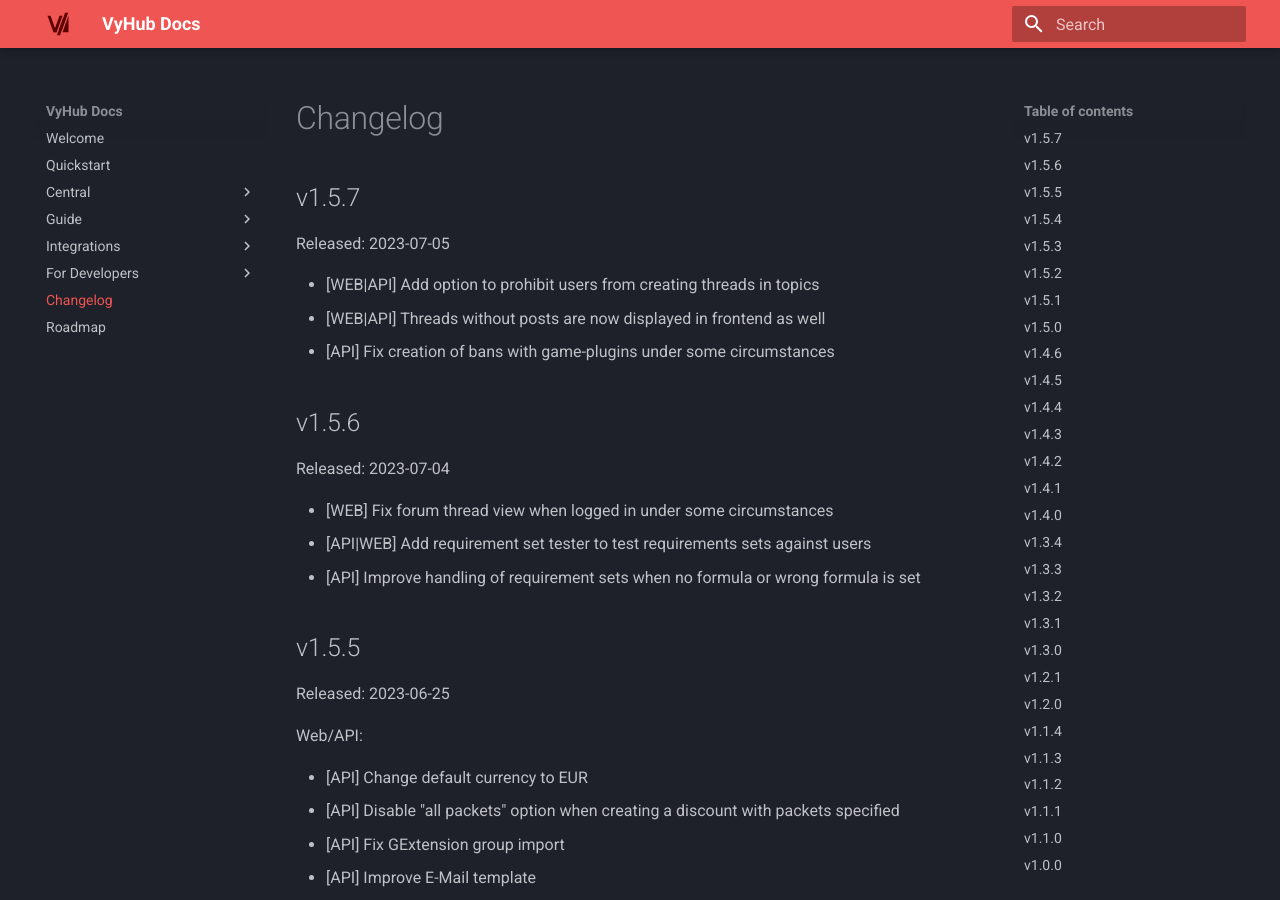
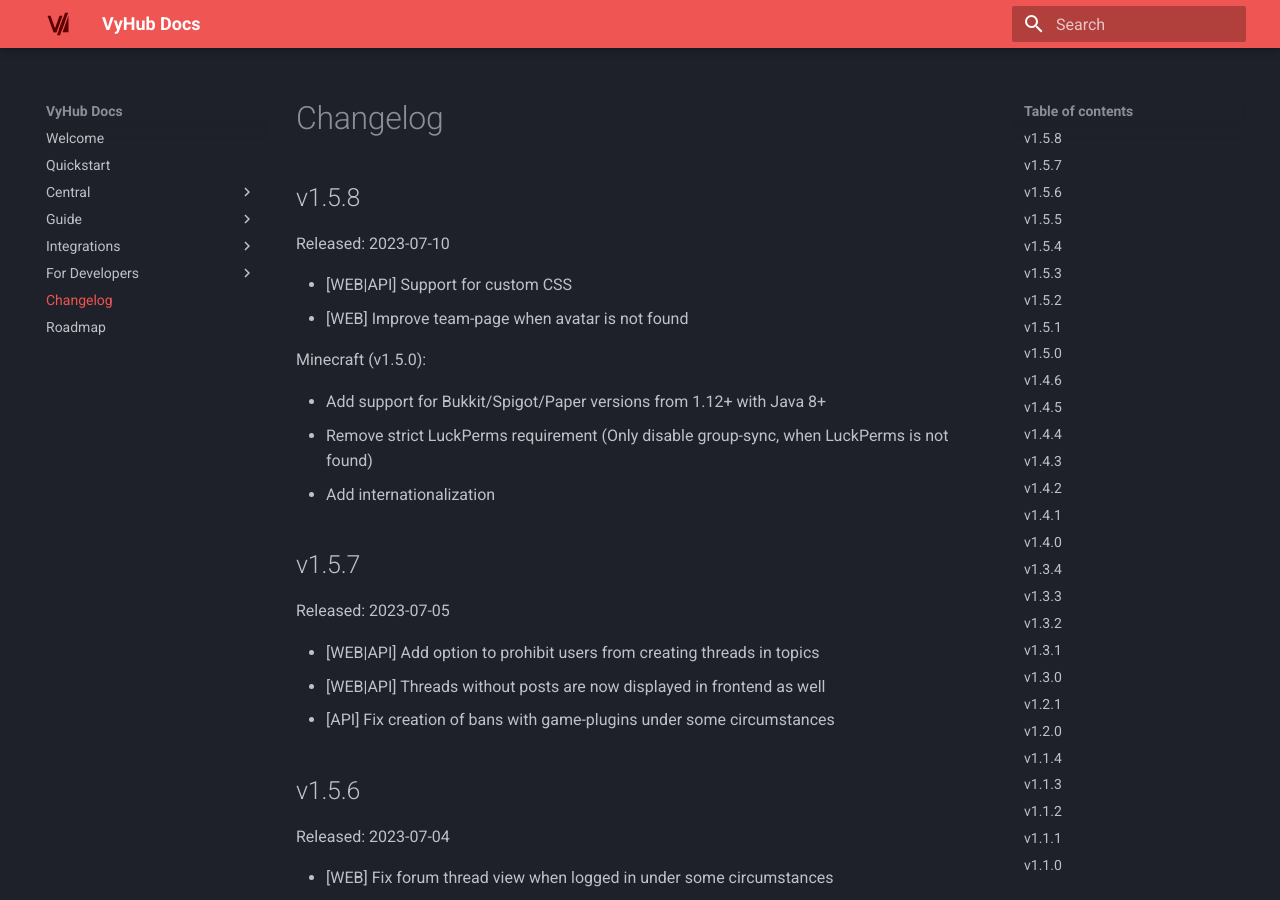
Before and after one commit to nyx-project/vyhub-documentation, an MkDocs documentation site: the page built from docs/changelog.md, in a window 1280 px wide and 900 px high. Built offline with MkDocs 1.6.1 and Material for MkDocs 9.7.7, drawn with Linux system fonts in a browser that asks for light colours; the version menu is left out.

Commit message:
Add 1.5.8 changelog

```diff
--- a/docs/changelog.md
+++ b/docs/changelog.md
@@ -1,4 +1,17 @@
 # Changelog
+
+## v1.5.8
+
+Released: 2023-07-10
+
+- [WEB|API] Support for custom CSS
+- [WEB] Improve team-page when avatar is not found
+
+Minecraft (v1.5.0):
+
+- Add support for Bukkit/Spigot/Paper versions from 1.12+ with Java 8+
+- Remove strict LuckPerms requirement (Only disable group-sync, when LuckPerms is not found)
+- Add internationalization
 
 ## v1.5.7
 
```
